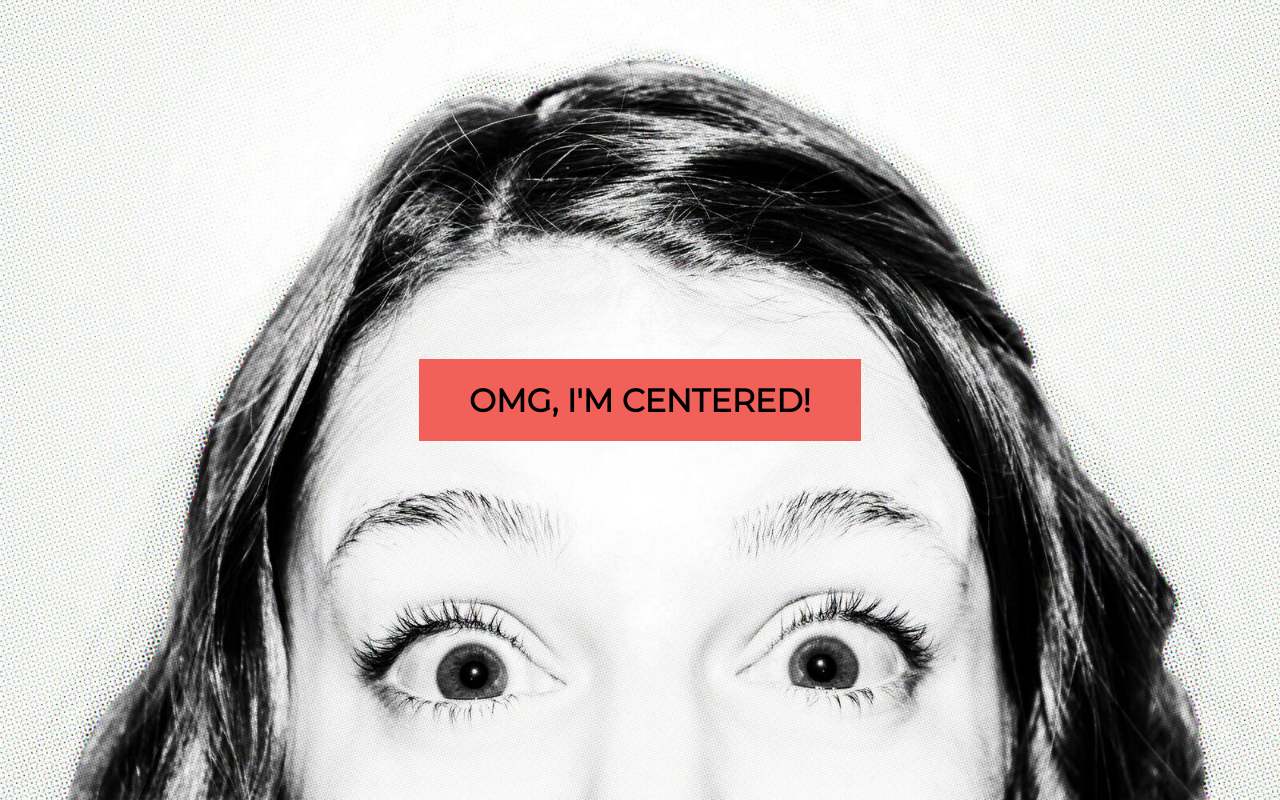
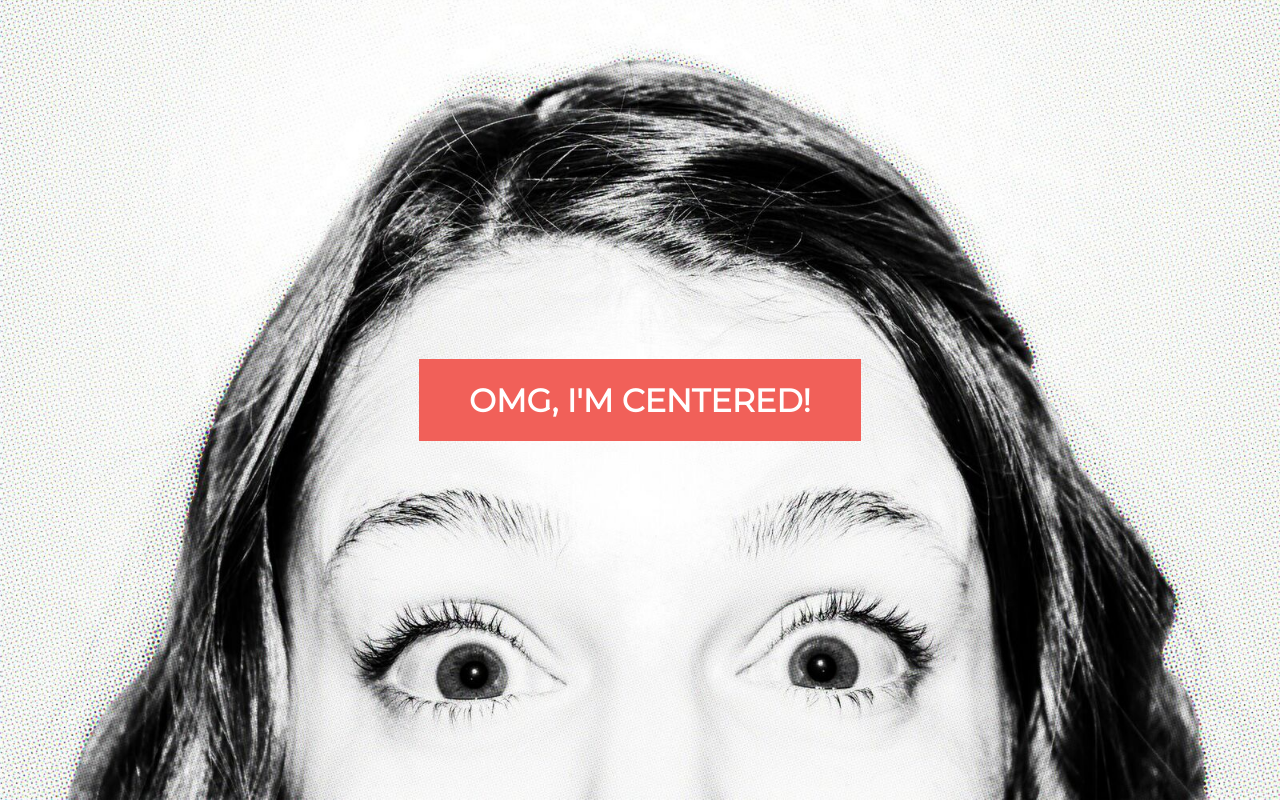
Before and after one commit to justinehofer/flexbox-centering-content, a plain HTML site: page index.html in a window 1280 px wide. Drawn offline with Linux system fonts and the light colour scheme.

Commit message:
Declared text style properties in h1

```diff
--- a/css/style.css
+++ b/css/style.css
@@ -18,3 +18,9 @@ body {
     font-family:'Montserrat', sans-serif;
     background: #f16059;
   }
+
+h1 {
+  font-size: 2em;
+  color: #fff;
+  text-align: center;
+}
```
